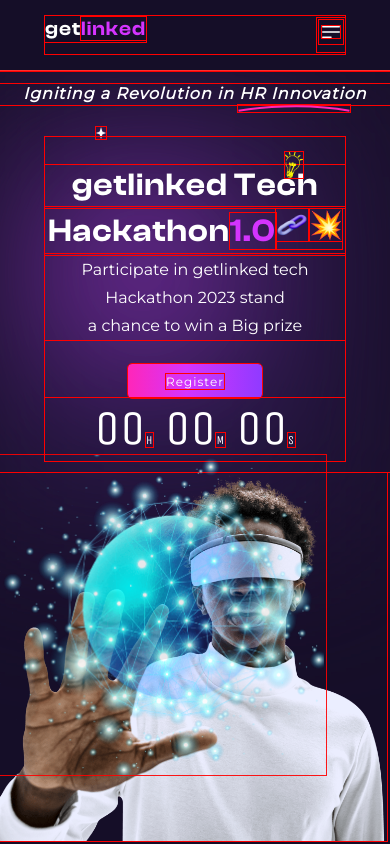
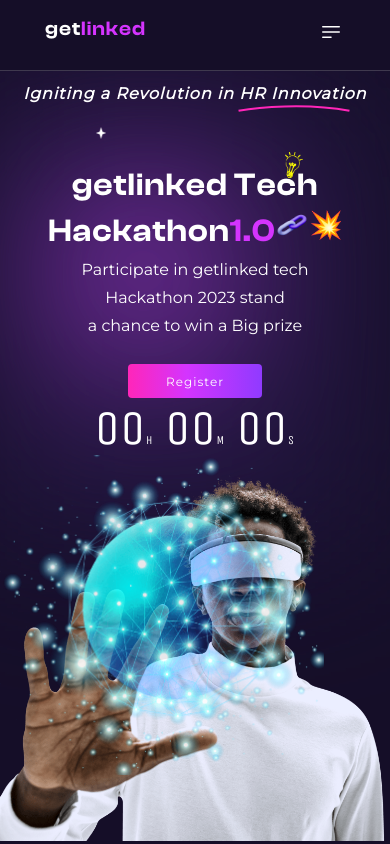
Before and after one commit to EfosaE/my-get-linked-app, a React (Vite) app: page / in a window 390 px wide. Shown: the top 844 px of the page. Built offline with nearby package versions, Linux system fonts and the light colour scheme; a web font is replaced by a local one.

Commit message:
removed the red outline lol

```diff
--- a/src/index.css
+++ b/src/index.css
@@ -67,7 +67,6 @@ body {
   font-weight: 400;
   line-height: 1.75;
   color: var(--textColor);
-  /* overflow-x: hidden; */
 }
 
 p {
@@ -231,10 +230,6 @@ ul {
 }
 
 @media (max-width: 600px) {
-  * {
-    outline: solid 1px red;
-}
-
   .container {
     max-width: 300px;
   }
```
